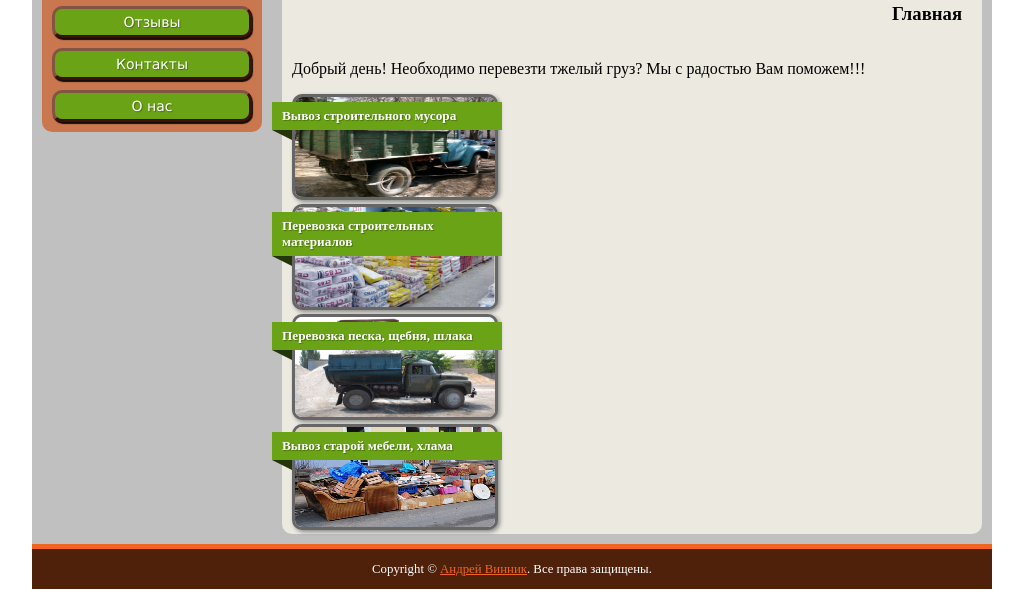
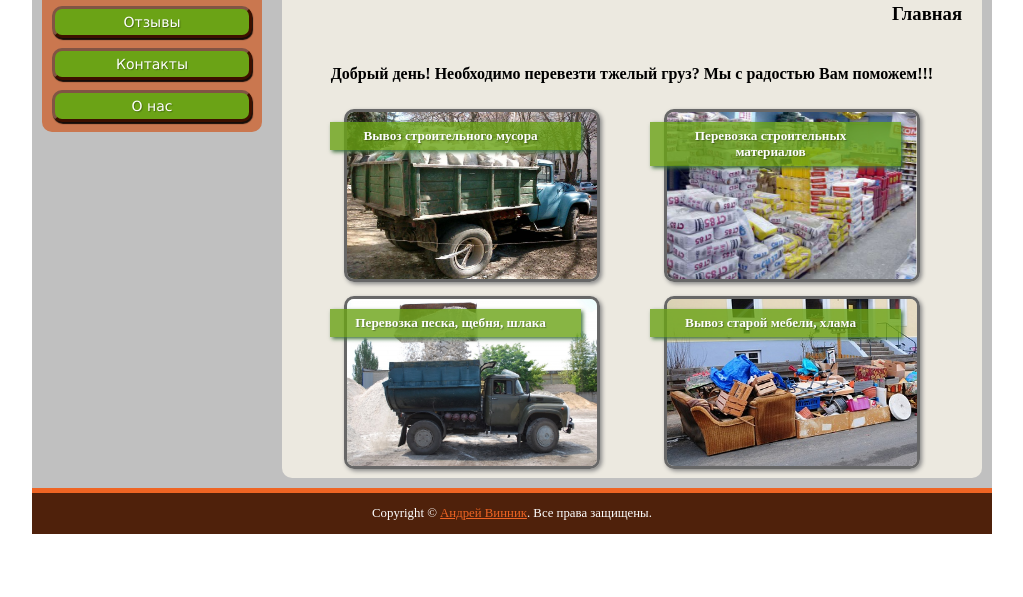
Before and after one commit to andrey2901/Sites, a plain HTML site: page makarenko/web/index.html in a window 1280 px wide. Shown: the part 211-808 px from the top of the page, without its empty margins (128-1151 px from the left). Drawn offline with Linux system fonts and the light colour scheme.

Commit message:
Fix position's bug with images on main page. Remove ribbons (bug with empty space while zooming).

```diff
--- a/makarenko/web/css/style.css
+++ b/makarenko/web/css/style.css
@@ -140,54 +140,62 @@
 	width: 700px;
 }
 
-/* .images {
-	float: right;
-} */
+#content h4 {
+	text-align: center;
+}
+
+.images {
+	position: relative;
+	text-align: center;
+}
 
 .image {
+	display: inline-block;
 	position: relative;
 }
 
 img {
-	margin-left: 10px;
-	margin-right: 10px;
+	margin-left: 30px;
+	margin-right: 30px;
+	margin-top: 5px;
+	margin-bottom: 5px;
 	position: relative;
-	width: 200px;
-	height: 100px;
+	width: 250px;
+	height: 167px;
 	text-align: center;
 	line-height: 100px;
-	background-color: #fff;
-	border: 3px solid #666;
+	border: 3px solid #676767;
 	border-radius: 10px;
-	box-shadow: 2px 2px 4px #888;
+	box-shadow: 2px 2px 4px #888888;
 }
 
 h5 {
+	display: inline-block;
 	position: absolute;
-	top: 5px;
-	left: 0;
-	width: 200px;
-	/*font-size: 1.5em;
-	font-weight: bold;*/
+	top: 15px;
+	left: 20px;
+	width: 70%;
+	text-align: center;
 	padding: 6px 20px 6px 10px;
-	margin: 3px 10px 10px -10px;
+	margin: 3px 10px 10px -4px;
 	color: #fefefe;
-	background-color: #6ba316;
+	background-color: rgba(107, 163, 22, .8);
 	text-shadow: 1px 1px 1px rgba(0, 0, 0, .3);
-	/*box-shadow: 0px 2px 4px #888;*/
+	box-shadow: 2px 2px 4px #427340;
 }
 
-h5:after {
+/*h5:after {
+	display: inline-block;
 	content: ' ';
 	position: absolute;
 	width: 0;
 	height: 0;
 	left: 0px;
 	top: 100%;
-	border-width: 5px 10px;
+	border-width: 5px 7px;
 	border-style: solid;
 	border-color: #233607 #233607 transparent transparent;
-}
+}*/
 
 #content p {
 	padding-left: 10px;
--- a/makarenko/web/index.html
+++ b/makarenko/web/index.html
@@ -45,8 +45,8 @@
 		</div>
 		<!-- Content -->
 		<div id="content">
-			<p>Добрый день! Необходимо перевезти тжелый груз? Мы с радостью Вам поможем!!!</p>
-			<div  class="images">
+			<h4>Добрый день! Необходимо перевезти тжелый груз? Мы с радостью Вам поможем!!!</h4>
+			<div class="images">
 				<div class="image">
 					<img src="images/stroy-musor.jpg" alt="Вывоз строительного мусора">
 					<h5>Вывоз строительного мусора</h5>
```
